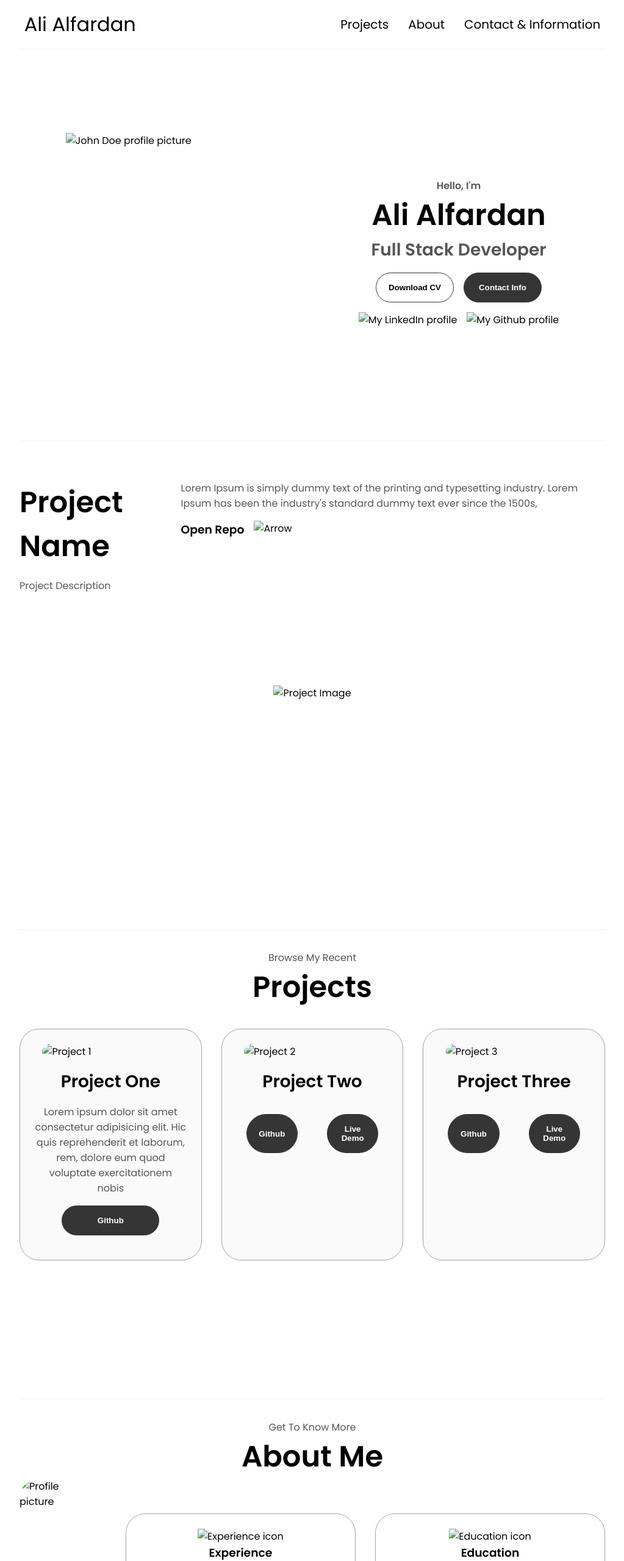
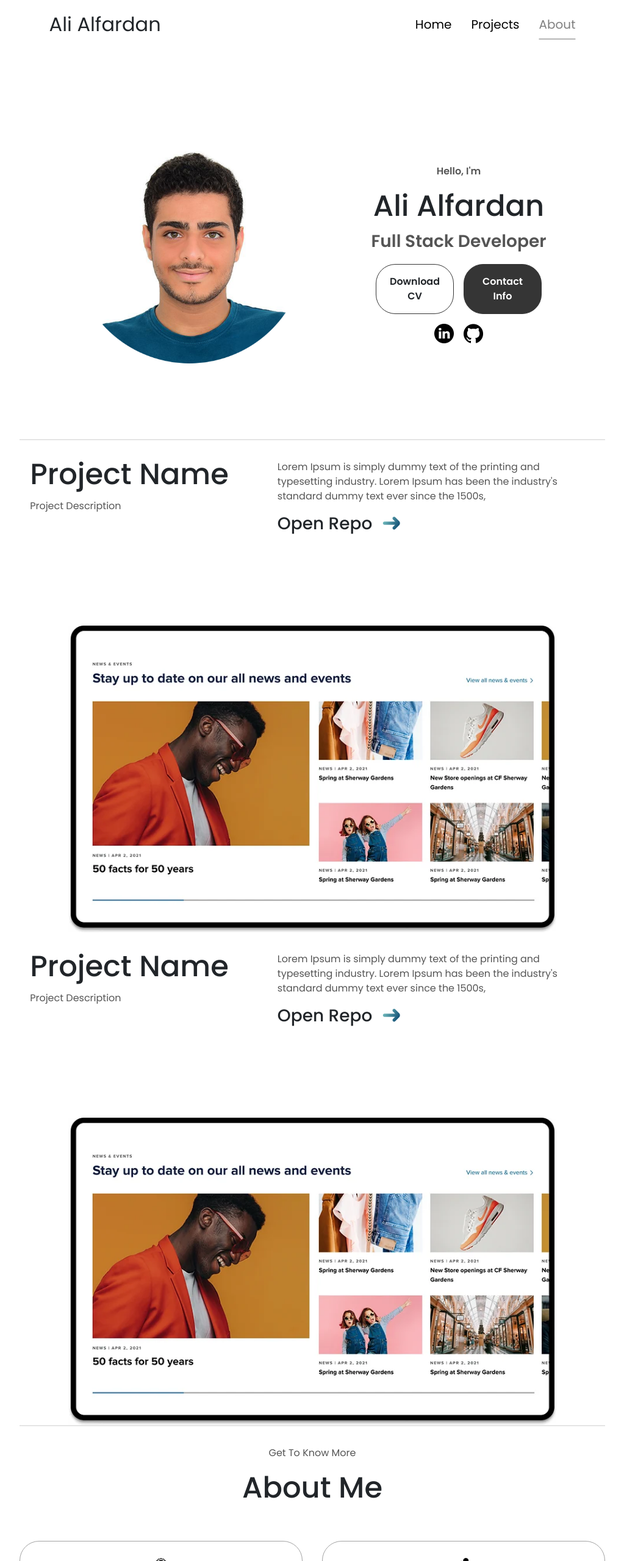
Before and after one commit to AsalarS/portfolioSite, a plain HTML site: page index.html in a window 1280 px wide. Shown: the top 2560 px of the page at 61% size, without its empty margins (128-1151 px from the left). Drawn offline with nearby package versions, Linux system fonts and the light colour scheme; a web font is replaced by a local one.

Commit message:
added top bar, fixed links and, fixed heights

```diff
--- a/index.html
+++ b/index.html
@@ -4,28 +4,30 @@
   <meta charset="UTF-8">
   <meta name="viewport" content="width=device-width, initial-scale=1.0">
   <title>Ali Alfardan</title>
+  <link rel="icon"  href="/assets/favicon.ico">
+  <link rel="stylesheet" href="https://cdn.jsdelivr.net/npm/bootstrap@4.3.1/dist/css/bootstrap.min.css" integrity="sha384-ggOyR0iXCbMQv3Xipma34MD+dH/1fQ784/j6cY/iJTQUOhcWr7x9JvoRxT2MZw1T" crossorigin="anonymous">
   <link rel="stylesheet" href="style.css">
+
 </head>
 <body>
   <header>
     <nav id="navBar">
       <div class="logo">Ali Alfardan</div>
-      <div>
+      <div class ="align-middle">
         <ul class="nav-links">
-          <li><a href="#projects">Projects</a></li>
-          <li><a href="#about">About</a></li>
-          <li><a href="#contact">Contact & Information</a></li>
+          <li><a href="#profile" data-bs-toggle="scrollspy" class="active">Home</a></li>
+          <li><a href="#projects" data-bs-toggle="scrollspy">Projects</a></li>
+          <li><a href="#about" data-bs-toggle="scrollspy">About</a></li>
         </ul>
       </div>
     </nav>
-    <hr>
   </header>
   <main>
 
     <!-- Intro Section -->
     <section id="profile">
       <div class="section__pic-container">
-        <img src="./assets/profile-pic.png" alt="John Doe profile picture" draggable="false"/>
+        <img src="./assets/profilePhoto.png" alt="Ali Alfardan Profile Picture" draggable="false"/>
       </div>
       <div class="section__text">
         <p class="section__text__p1">Hello, I'm</p>
@@ -34,11 +36,11 @@
         <div class="btn-container">
           <button
             class="btn btn-color-2"
-            onclick="window.open('./assets/resume-example.pdf')"
+            onclick="window.open('./assets/Ali Alfardan CV.pdf')"
           >
             Download CV
           </button>
-          <button class="btn btn-color-1" onclick="location.href='./#contact'">
+          <button class="btn btn-color-1" onclick="location.href='./#footer'">
             Contact Info
           </button>
         </div>
@@ -61,8 +63,31 @@
 
     <hr/>
 
-    <section class="project-section">
-      <div class="project-top">
+    <!-- Project Section -->
+    <div id="projects">
+      <section class="project-section">
+        <div class="project-top">
+            <!-- <img src="./assets/linkedin.png" alt="Project Logo" class="project-logo"/> -->
+          <div class="project-name-title">
+            <h1>Project Name</h1>
+            <p>Project Description</p>
+          </div>
+          <div class="project-desc">
+            <p>Lorem Ipsum is simply dummy text of the printing and typesetting industry. Lorem Ipsum has been the industry's standard dummy text ever since the 1500s,</p>
+            <div class="project-link">
+              <h3>Open Repo</h3>
+              <img src="assets/arrow.png" alt="Arrow">
+            </div>
+          </div>
+        </div>
+        <div class="project-image">
+          <img src="./assets/project-image.png" alt="Project Image" draggable="false">
+        </div>
+
+      </section>
+
+      <section class="project-section">
+        <div class="project-top">
           <!-- <img src="./assets/linkedin.png" alt="Project Logo" class="project-logo"/> -->
         <div class="project-name-title">
           <h1>Project Name</h1>
@@ -72,109 +97,25 @@
           <p>Lorem Ipsum is simply dummy text of the printing and typesetting industry. Lorem Ipsum has been the industry's standard dummy text ever since the 1500s,</p>
           <div class="project-link">
             <h3>Open Repo</h3>
-            <img src="" alt="Arrow">
+            <img src="assets/arrow.png" alt="Arrow">
           </div>
         </div>
       </div>
       <div class="project-image">
         <img src="./assets/project-image.png" alt="Project Image" draggable="false">
       </div>
-    </section>
+
+      </section>
+    </div>
 
     <hr/>
 
-    <section id="projects">
-      <p class="section__text__p1">Browse My Recent</p>
-      <h1 class="title">Projects</h1>
-      <div class="experience-details-container">
-        <div class="about-containers">
-          <div class="details-container color-container">
-            <div class="article-container">
-              <img
-                src="./assets/project-1.png"
-                alt="Project 1"
-                class="project-img"
-              />
-            </div>
-            <h2 class="experience-sub-title project-title">Project One</h2>
-            <p>Lorem ipsum dolor sit amet consectetur adipisicing elit. Hic quis
-              reprehenderit et laborum, rem, dolore eum quod voluptate
-              exercitationem nobis</p>
-            <div class="btn-container">
-              <button
-                class="btn btn-color-2 project-btn"
-                onclick="location.href='https://github.com/'"
-              >
-                Github
-              </button>
-            </div>
-          </div>
-          <div class="details-container color-container">
-            <div class="article-container">
-              <img
-                src="./assets/project-2.png"
-                alt="Project 2"
-                class="project-img"
-              />
-            </div>
-            <h2 class="experience-sub-title project-title">Project Two</h2>
-            <div class="btn-container">
-              <button
-                class="btn btn-color-2 project-btn"
-                onclick="location.href='https://github.com/'"
-              >
-                Github
-              </button>
-              <button
-                class="btn btn-color-2 project-btn"
-                onclick="location.href='https://github.com/'"
-              >
-                Live Demo
-              </button>
-            </div>
-          </div>
-          <div class="details-container color-container">
-            <div class="article-container">
-              <img
-                src="./assets/project-3.png"
-                alt="Project 3"
-                class="project-img"
-              />
-            </div>
-            <h2 class="experience-sub-title project-title">Project Three</h2>
-            <div class="btn-container">
-              <button
-                class="btn btn-color-2 project-btn"
-                onclick="location.href='https://github.com/'"
-              >
-                Github
-              </button>
-              <button
-                class="btn btn-color-2 project-btn"
-                onclick="location.href='https://github.com/'"
-              >
-                Live Demo
-              </button>
-            </div>
-          </div>
-        </div>
-      </div>
-    </section>
 
-    <hr/>
 
     <!-- About Section -->
     <section id="about">
       <p class="section__text__p1">Get To Know More</p>
       <h1 class="title">About Me</h1>
-      <div class="section-container">
-        <div class="section__pic-container">
-          <img
-            src="./assets/about-pic.png"
-            alt="Profile picture"
-            class="about-pic"
-          />
-        </div>
         <div class="about-details-container">
           <div class="about-containers">
             <div class="details-container">
@@ -212,13 +153,13 @@
 
     </main>
     <footer>
-      <div class="footer-content">
+      <div class="footer-content" id="footer">
         <div class="social-links">
           <ul class="nav-links">
             <!-- Number -->
         <div class="footer-info">
           <img src="./assets/linkedin.png" alt="LinkedIn icon" class="icon contact-icon"/>
-          <p><a href="https://www.linkedin.com">+973 36620055</a></p>
+          <p><a href="tel:+97336620055">+973 36620055</a></p>
         </div>
         <!-- Mail -->
         <div class="footer-info">
@@ -238,12 +179,19 @@
         </div>
         <!-- CV -->
         <div class="footer-info">
-          <img src="./assets/linkedin.png" alt="Résumé Download" class="icon contact-icon" onclick="window.open('./assets/resume-example.pdf')"/>
+          <img src="./assets/linkedin.png" alt="Résumé Download" class="icon contact-icon" onclick="window.open('./assets/Ali Alfardan CV.pdf')"/>
         </div>
           </ul>
         </div>
         <span class="barcode-font">Ali Alfardan</span>
       </div>
     </footer>
+
+    <!-- Scripts -->
+    <script src="https://code.jquery.com/jquery-3.6.0.min.js"></script>
+    <script src="https://cdn.jsdelivr.net/npm/@popperjs/core@2.11.6/dist/umd/popper.min.js"></script>
+    <script src="https://cdn.jsdelivr.net/npm/bootstrap@5.3.0-alpha1/dist/js/bootstrap.min.js"></script>
+    <script src="script.js"></script>
+
 </body>
 </html>
--- a/script.js
+++ b/script.js
@@ -1,23 +1,36 @@
-const track = document.getElementById("imageCarousel")
+window.addEventListener('DOMContentLoaded', event => {
 
-window.onmousedown = e => {
-    track.dataset.mousedownAt = e.clientX;
-}
+    // Activate Bootstrap scrollspy on the main nav element
+    const navBar = document.body.querySelector('#navBar');
+    if (navBar) {
+        new bootstrap.ScrollSpy(document.body, {
+            target: '#navBar',
+            rootMargin: '0px 0px -40%',
+        });
+    };
 
-window.onmouseup = () => {
-    track.dataset.mousedownAt = "0"
-    track.dataset.prevPercentage = track.dataset.percentage;
-}
+    // Collapse responsive navbar when toggler is visible
+    const navbarToggler = document.body.querySelector('.navbar-toggler');
+    const responsiveNavItems = [].slice.call(
+        document.querySelectorAll('#navbarResponsive .nav-link')
+    );
+    responsiveNavItems.map(function (responsiveNavItem) {
+        responsiveNavItem.addEventListener('click', () => {
+            if (window.getComputedStyle(navbarToggler).display !== 'none') {
+                navbarToggler.click();
+            }
+        });
+    });
 
-window.onmousemove = e => {
-    if(track.dataset.mousedownAt == "0") return;
+});
 
-    const mouseDelta = parseFloat(track.dataset.mousedownAt) - e.clientX,
-        maxDelta = window.innerWidth / 2;
-    const percentage = (mouseDelta / maxDelta) * -100;
-        nextPercentage = parseFloat(track.dataset.prevPercentage) + percentage;
 
-    track.dataset.percentage = nextPercentage;
-
-    track.style.transform = 'translate(${nextPercentage}%, -50%)';
-}
+// When the user scrolls down 50px from the top of the document, show the nav bar
+window.onscroll = function() {
+    var navBar = document.getElementById("navBar");
+    if (document.body.scrollTop > 50 || document.documentElement.scrollTop > 50) {
+        navBar.classList.add("shown");
+    } else {
+        navBar.classList.remove("shown");
+    }
+};
--- a/style.css
+++ b/style.css
@@ -25,6 +25,10 @@ hr {
   width: 75%;
   margin: 0 auto;
   opacity: 0.1;
+  border-width: 2px!important;
+   border-color: black!important;
+   opacity: 0.1!important;
+
 }
 
 /* TRANSITION */
@@ -32,6 +36,7 @@ hr {
 a,
 .btn {
   transition: all 300ms ease;
+  min-width: 15vh;
 }
 
 /* DESKTOP NAV */
@@ -45,12 +50,18 @@ nav {
   justify-content: space-around;
   align-items: center;
   height: 10vh;
+  background-color: white;
+  width: 100%;
+  margin: 0 auto;
+  top: 0;
+  left: 0;
 }
 
 .nav-links {
   gap: 2rem;
   list-style: none;
   font-size: 1.25rem;
+  margin: 0;
 }
 
 a {
@@ -74,11 +85,32 @@ a:hover {
   cursor: default;
 }
 
+#navBar {
+  background-color: white;
+}
+
+/* Visible state */
+#navBar.shown {
+  position: fixed;
+  z-index: 200;
+  /* http://smoothshadows.com/#djEsMSwxLDAuMDgsMjgsMCwwLCMwMzA3MTIsI2YzZjRmNiwjZmZmZmZmLDI%3D */
+box-shadow: 0px 0px 28px rgba(3, 7, 18, 0.08);
+
+  height: 7vh;
+}
+
+.active {
+  color: grey;
+  text-decoration: underline;
+  text-underline-offset: 1rem;
+  text-decoration-color: rgb(181, 181, 181);
+}
+
 /* SECTIONS */
 
 section {
   padding-top: 4vh;
-  height: 96vh;
+  height: 80vh;
   margin: 0 10rem;
   box-sizing: border-box;
   min-height: fit-content;
@@ -193,6 +225,7 @@ section {
 
 #about {
   position: relative;
+
 }
 
 .about-containers {
@@ -204,6 +237,7 @@ section {
 .about-details-container {
   justify-content: center;
   flex-direction: column;
+  height: 50vh;
 }
 
 .about-containers,
@@ -243,85 +277,14 @@ section {
   margin: auto 0;
 }
 
-/* EXPERIENCE SECTION */
-
-#experience {
-  position: relative;
-}
-
-.experience-sub-title {
-  color: rgb(85, 85, 85);
-  font-weight: 600;
-  font-size: 1.75rem;
-  margin-bottom: 2rem;
-}
-
-.experience-details-container {
-  display: flex;
-  justify-content: center;
-  flex-direction: column;
-}
-
-.article-container {
-  display: flex;
-  text-align: initial;
-  flex-wrap: wrap;
-  flex-direction: row;
-  gap: 2.5rem;
-  justify-content: space-around;
-}
-
-article {
-  display: flex;
-  width: 10rem;
-  justify-content: space-around;
-  gap: 0.5rem;
-}
-
-article .icon {
-  cursor: default;
-}
-
 /* PROJECTS SECTION */
 
-#projects {
-  position: relative;
-}
-
-.color-container {
-  border-color: rgb(163, 163, 163);
-  background: rgb(250, 250, 250);
-}
-
-.project-img {
-  border-radius: 2rem;
-  width: 90%;
-  height: 90%;
-}
-
-.project-title {
-  margin: 1rem;
-  color: black;
-}
-
-.project-btn {
-  color: white;
-  background: rgb(53, 53, 53);
-  width: 10rem;
-  margin: 1rem;
-}
-
-.project-btn:hover {
-  background: rgb(0, 0, 0);
-}
-
-/* PROJECT SECTIONS V2 */
 
 .project-top {
   display: flex;
   justify-content: space-between;
   gap: 5rem;
-  height: 20rem;
+  height: 16rem;
   max-width: 125vh;
 
 }
@@ -331,18 +294,20 @@ article .icon {
   height: 3rem;
 } */
 
+
+
 .project-section {
   display: flex;
   flex-direction: column;
   align-items: center;
   gap: 1rem;
-  margin-top: 2rem;
 
 }
 
 .project-name-title h1 {
   font-size: 3rem;
   margin-bottom: 1rem;
+  line-height: 3rem;
 }
 
 .project-image{
@@ -365,8 +330,13 @@ article .icon {
 }
 
 .project-link img {
-  height: 3rem;
+  height: 2rem;
 }
+
+.project-desc p {
+  width: 65vh;
+}
+
 /* FOOTER SECTION */
 
 footer {
@@ -393,10 +363,8 @@ footer p {
 
 .footer-info {
   display: flex;
-  align-items: center;
-  justify-content: center;
   gap: 0.5rem;
-  font-size: 1rem;
+  font-size: 1.25rem;
 }
 
 .social-links {
```
Also changed, not shown: Index2.html (added, +156 -0 lines), assets/arrow.png (added), assets/checkmark.png (added), assets/education.png (added), assets/email.png (added), assets/experience.png (added), assets/favicon.ico (added), assets/github.png (added), assets/linkedin.png (added), assets/profilePhoto.png (added), assets/project-image.png (added).
